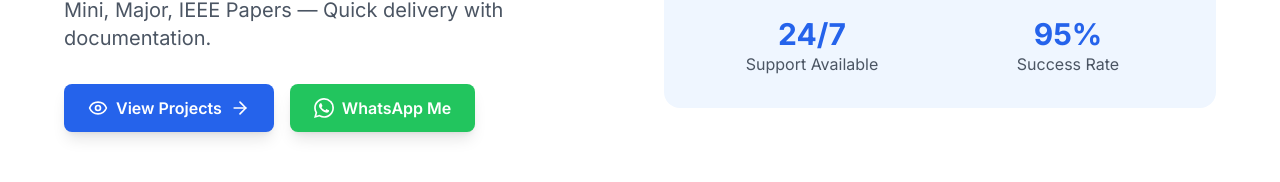
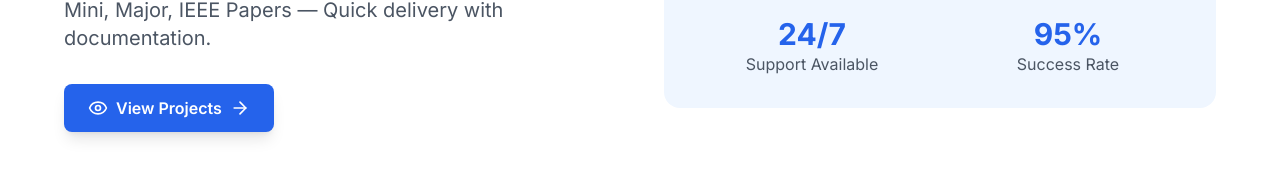
Before and after one commit to abdullahfirdowsi/portfolio-freelance-phase3, a React (Vite) app: page / in a window 1280 px wide. Shown: the part 268-450 px from the top of the page. Built offline with nearby package versions, Linux system fonts and the light colour scheme; no server answers.

Commit message:
Remove WhatsApp Me button from home page

```diff
--- a/src/pages/Home.tsx
+++ b/src/pages/Home.tsx
@@ -80,15 +80,6 @@ const Home = () => {
                   <span>View Projects</span>
                   <ArrowRight className="h-5 w-5" />
                 </Link>
-                <a
-                  href="https://wa.me/919943980796?text=Hi%20Abdullah,%20I'm%20interested%20in%20your%20project%20services."
-                  target="_blank"
-                  rel="noopener noreferrer"
-                  className="bg-green-500 hover:bg-green-600 text-white px-6 py-3 rounded-lg font-semibold transition-all duration-300 transform hover:scale-105 shadow-lg hover:shadow-xl flex items-center justify-center space-x-2"
-                >
-                  <WhatsAppIcon className="h-5 w-5" />
-                  <span>WhatsApp Me</span>
-                </a>
               </div>
             </div>
             <div className="animate-slide-up">
```
